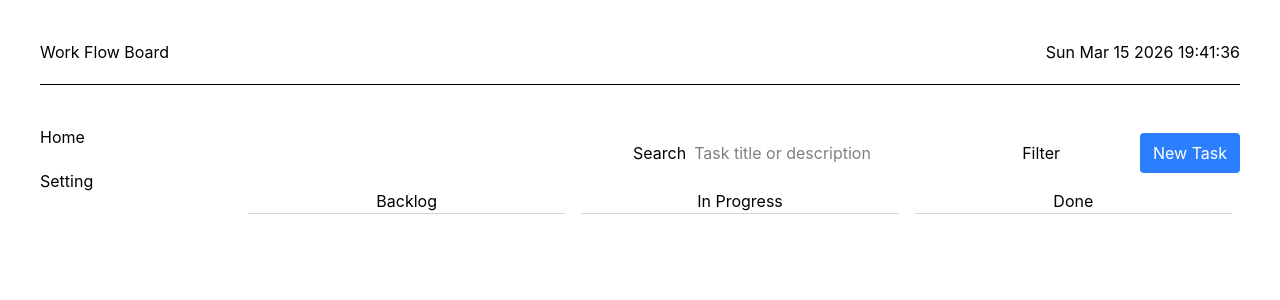
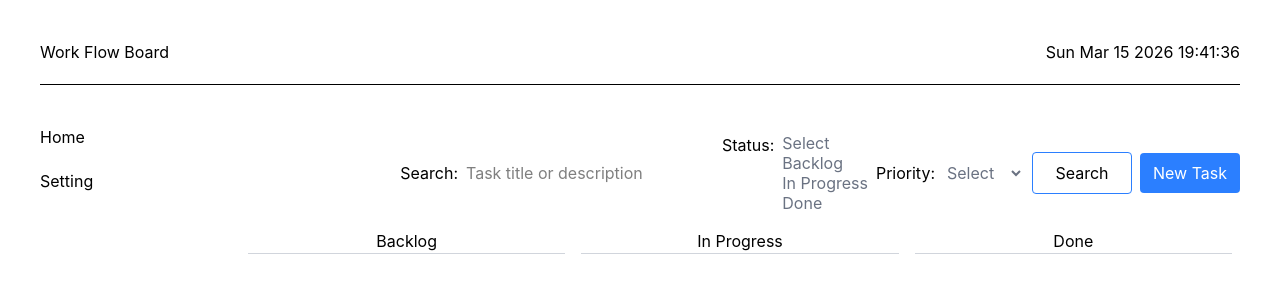
Before and after one commit to thekuvel/Work_Flow_Board, a React (Vite) app: page / in a window 1280 px wide. Shown: the top 300 px of the page. Built offline with nearby package versions, Linux system fonts and the light colour scheme.

Commit message:
Implemented search and filter.

```diff
--- a/src/components/FormModal.tsx
+++ b/src/components/FormModal.tsx
@@ -116,7 +116,8 @@ function FormModal({
   }, [task])
 
   return (
-    <div className="border rounded p-2">
+    <div className="fixed inset-0 z-50 flex items-center justify-center bg-black/50 backdrop-blur-sm">
+      <div className="bg-white rounded-lg shadow-lg p-6 w-full max-w-md">
         <form>
           <TextInput
             label="Title"
@@ -217,6 +218,7 @@ function FormModal({
           </div>
         </form>
       </div>
+    </div>
   )
 }
 
--- a/src/components/form/SelectInput.tsx
+++ b/src/components/form/SelectInput.tsx
@@ -4,7 +4,8 @@ type SelectInputProps = {
   optionValue: string[]
   optionLabel: string[]
   onChange?: React.ChangeEventHandler<HTMLSelectElement>
-  value?: string
+  value?: string | string[]
+  multiple?: boolean
 }
 
 export default function SelectInput(selectInput: SelectInputProps) {
@@ -12,6 +13,7 @@ export default function SelectInput(selectInput: SelectInputProps) {
     <div className="flex gap-2">
       <label htmlFor={selectInput.id}>{selectInput.label}</label>
       <select
+        multiple={selectInput.multiple}
         id={selectInput.id}
         className="text-gray-500"
         onChange={selectInput.onChange}
--- a/src/pages/Home.tsx
+++ b/src/pages/Home.tsx
@@ -5,6 +5,8 @@ import TextInput from '../components/form/TextInput.tsx'
 import { startTransition, useEffect, useState } from 'react'
 import { getAllTask } from '../lib/idb.ts'
 import FormModal from '../components/FormModal.tsx'
+import SelectInput from '../components/form/SelectInput.tsx'
+// import { useSearchParams } from 'react-router-dom'
 
 type FormValueType = {
   id?: number
@@ -18,11 +20,61 @@ type FormValueType = {
   updatedAt?: string
 }
 
+type FilterSortType = {
+  search?: string
+  status?: string | string[]
+  priority?: string
+  // sortBy: 'createdAt' | 'updatedAt' | 'priority'
+  // sortOrder: 'asc' | 'desc'
+}
+
 function Home() {
   const [tasks, setTasks] = useState<FormValueType[]>([{}])
+  const [filteredTasks, setFilteredTasks] = useState<FormValueType[]>()
   const [selectedTask, setSelectedTask] = useState<FormValueType>()
   const [displayForm, setDisplayForm] = useState<boolean>(false)
   const [formType, setFormType] = useState<string>('')
+  // const [searchParams, setSearchParams] = useSearchParams()
+  const [filterSort, setFilterSort] = useState<FilterSortType>({})
+
+  function handleFilterSortChange(
+    e:
+      | React.ChangeEvent<HTMLInputElement>
+      | React.ChangeEvent<HTMLSelectElement>
+  ) {
+    const { id } = e.target
+
+    let value: string | string[]
+
+    if (e.target instanceof HTMLSelectElement && e.target.multiple) {
+      value = Array.from(e.target.selectedOptions, (option) => option.value)
+    } else {
+      value = e.target.value
+    }
+    setFilterSort({ ...filterSort, [id]: value })
+  }
+
+  function handleSearch(e: React.MouseEvent<HTMLButtonElement>) {
+    e.preventDefault()
+    console.log(filterSort)
+
+    const filteredTask = tasks
+      .filter((task) =>
+        task.title
+          ?.toLowerCase()
+          .includes((filterSort.search || '').toLowerCase())
+      )
+      .filter((task) =>
+        task.status && filterSort.status
+          ? filterSort.status.includes(task.status)
+          : true
+      )
+      .filter((task) =>
+        filterSort.priority ? task.priority == filterSort.priority : true
+      )
+    console.log(filteredTask)
+    setFilteredTasks(filteredTask)
+  }
 
   function onClickNewTask(e: React.MouseEvent<HTMLButtonElement>) {
     e.preventDefault()
@@ -45,13 +97,34 @@ function Home() {
   return (
     <div>
       {/* Search and filter */}
-      <div className="my-2 flex gap-20 justify-end items-center">
+      <div className="my-2 flex gap-2 justify-end items-center">
         <TextInput
           gridOrFlex="flex gap-2"
+          label="Search:"
+          id="search"
+          placeholder="Task title or description"
+          onChange={handleFilterSortChange}
+        />
+        <SelectInput
+          label="Status:"
+          id="status"
+          optionLabel={['Backlog', 'In Progress', 'Done']}
+          optionValue={['backlog', 'inProgress', 'done']}
+          onChange={handleFilterSortChange}
+          multiple={true}
+        />
+        <SelectInput
+          label="Priority:"
+          id="priority"
+          optionLabel={['Low', 'Medium', 'High']}
+          optionValue={['low', 'medium', 'high']}
+          onChange={handleFilterSortChange}
+        />
+        <Button
           label="Search"
-          placeholder="Task title or description"
+          borderColor="border border-blue-500"
+          onClick={handleSearch}
         />
-        <p>Filter</p>
         <Button
           label="New Task"
           bgColor="bg-blue-500"
@@ -67,7 +140,7 @@ function Home() {
             Backlog
           </h2>
           {/* <TaskCard /> */}
-          {tasks.map(
+          {(filteredTasks || tasks).map(
             (task, i) =>
               task.status == 'backlog' && (
                 <TaskCard
@@ -86,7 +159,7 @@ function Home() {
           <h2 className="mb-10 text-center border-b border-b-gray-300">
             In Progress
           </h2>
-          {tasks.map(
+          {(filteredTasks || tasks).map(
             (task, i) =>
               task.status == 'inProgress' && (
                 <TaskCard
@@ -103,7 +176,7 @@ function Home() {
         </div>
         <div className="p-2">
           <h2 className="mb-10 text-center border-b border-b-gray-300">Done</h2>
-          {tasks.map(
+          {(filteredTasks || tasks).map(
             (task, i) =>
               task.status == 'done' && (
                 <TaskCard
```
Lines whose indentation alone changed are shown as unchanged.
